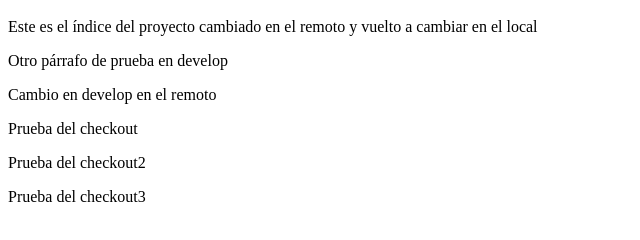
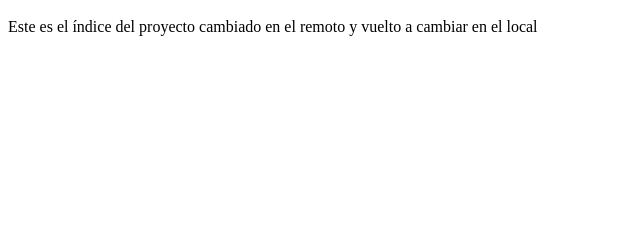
Before and after one commit to luistermi/PruebaComandosGit, a plain HTML site: page index.html in a window 1280 px wide. Shown: the part 48-288 px from the top of the page, without its empty margins (0-640 px from the left). Drawn offline with Linux system fonts and the light colour scheme.

Commit message:
Commit para el rebase remoto

```diff
--- a/index.html
+++ b/index.html
@@ -1,7 +1,2 @@
 <h1>Índice del proyecto</h1>
 <p>Este es el índice del proyecto cambiado en el remoto y vuelto a cambiar en el local</p>
-<p>Otro párrafo de prueba en develop</p>
-<p>Cambio en develop en el remoto</p>
-<p>Prueba del checkout</p>
-<p>Prueba del checkout2</p>
-<p>Prueba del checkout3</p>
```
